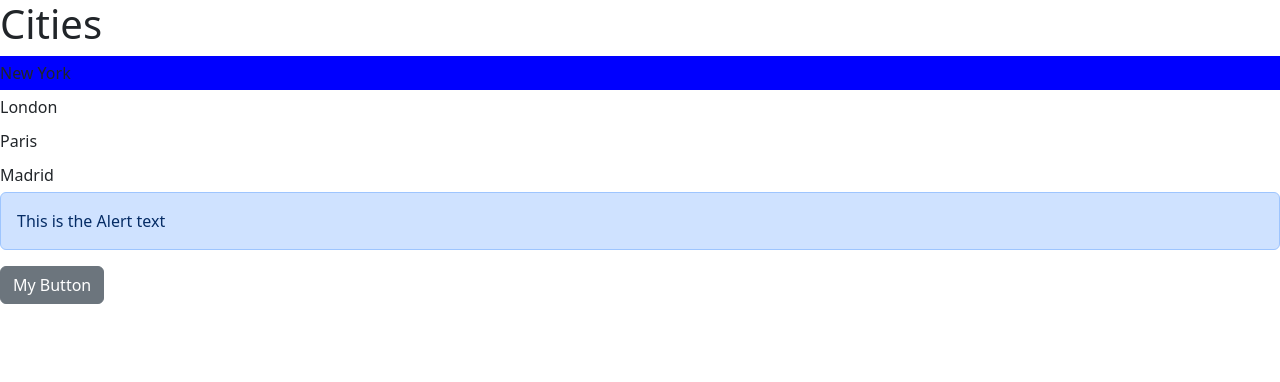
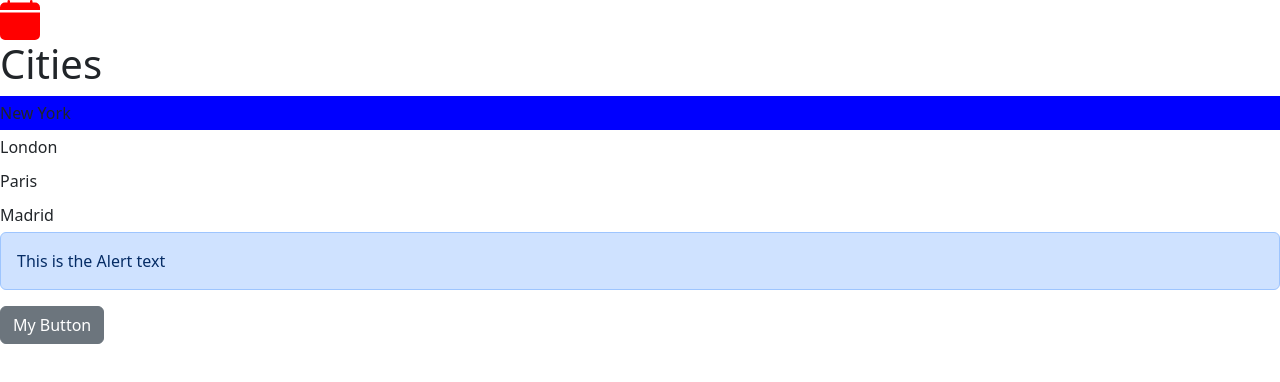
Before and after one commit to timothyabbott/mosh_react, a React (Vite) app: page / in a window 1280 px wide. Shown: the top 382 px of the page. Built offline with nearby package versions, Linux system fonts and the light colour scheme.

Commit message:
31 Adding Icons

```diff
--- a/package.json
+++ b/package.json
@@ -13,6 +13,7 @@
     "react": "^18.2.0",
     "react-bootstrap": "^2.9.1",
     "react-dom": "^18.2.0",
+    "react-icons": "^4.11.0",
     "styled-components": "^6.1.0"
   },
   "devDependencies": {
--- a/src/App.tsx
+++ b/src/App.tsx
@@ -3,6 +3,8 @@ import Alert from "./components/Alert";
 import Button from "./components/Button";
 import DismisableAlert from "./components/DismisableAlert";
 import ListGroup from "./components/ListGroup";
+// in order to import this component, the react-icons library needs to be installed.
+import { BsFillCalendarFill } from "react-icons/bs";
 
 function App() {
   let items = ["New York", "London", "Paris", "Madrid"];
@@ -21,6 +23,11 @@ function App() {
 
   return (
     <>
+      <div>
+        {/* as this is a react component, we can Just use the component in tags
+      We can also send props*/}
+        <BsFillCalendarFill title="this is the title" size="40" color="red" />
+      </div>
       <ListGroup
         items={items}
         heading="Cities"
```
Also changed, not shown: .obsidian/workspace.json, 2 other files (tests, documents, lock files or other folders).
